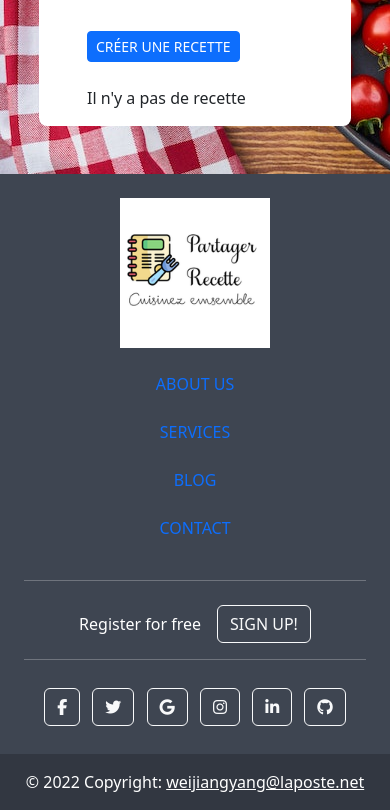
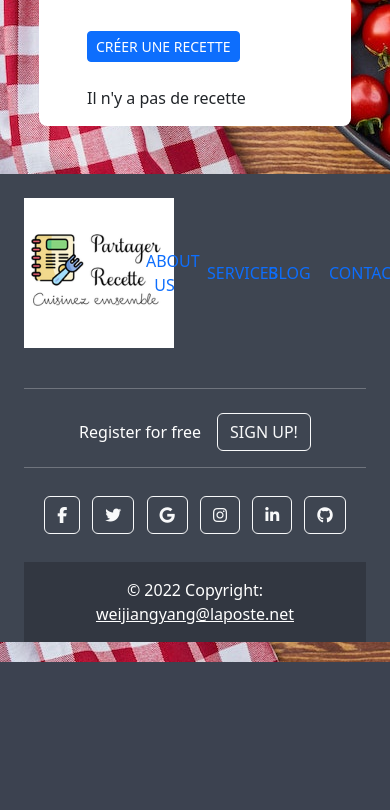
Before and after one commit to weijiangyang/AppRecette, a Symfony app: template templates/pages/recipe/index.html.twig in a window 390 px wide; the page is wider, and only the part inside the window is pictured. Shown: the part 182-992 px from the top of that part. After the commit the page ends 844 px from the top of that part, so only its background shows below. Run offline with Twig, Linux system fonts and the light colour scheme; the template is opened without the code that fills it, so the values that code supplies are empty; style sheets or scripts are compiled from the project's sources; some libraries are stand-ins or nearby versions.

Commit message:
arrange affichage

```diff
--- a/templates/pages/ingredient/index.html.twig
+++ b/templates/pages/ingredient/index.html.twig
@@ -12,7 +12,7 @@
 {% endblock %}
 
 {% block body %}
-    <div class="container bg-white border-rounded rounded-3 px-5 py-3 my-5" style="width:80%">
+    <div class="container-fluid bg-white border-rounded rounded-3 px-5 py-3 my-5" style="width:80%">
         <h1 class="mt-4">Mes ingredients</h1>
         <div><a href="{{ path('ingredient_new') }}" class="btn btn-primary btn-sm my-4 ">Créer un ingrédient</a></div>
         {% for message in app.flashes('success') %}
--- a/templates/pages/recipe/index.html.twig
+++ b/templates/pages/recipe/index.html.twig
@@ -15,7 +15,7 @@
 {% block body %}
 
 
-    <div class="container bg-white border-rounded rounded-3 px-5 py-3 my-5" style="width:80%">
+    <div class="container-fluid bg-white border-rounded rounded-3 px-5 py-3 my-5" style="width:80%">
         <h1 class="mt-4">Mes recettes</h1>
         <div><a href="{{ path('recipe_new') }}" class="btn btn-primary btn-sm my-4">Créer une recette</a></div>
         {% for message in app.flashes('success') %}
--- a/templates/partials/_footer.html.twig
+++ b/templates/partials/_footer.html.twig
@@ -1,29 +1,29 @@
 <!-- Remove the container if you want to extend the Footer to full width. -->
-<div >
+
   <!-- Footer -->
   <footer
-          class="text-center text-lg-start text-white mt-5"
+          class="text-center text-lg-start text-white mt-5 container-fluid p-4 pb-0"
           style="background-color: #3e4551"
           >
     <!-- Grid container -->
-    <div class="container p-4 pb-0">
+
       <!-- Section: Links -->
       <section class="">
         <!--Grid row-->
         <div class="row align-items-center">
           <!--Grid column-->
-          <div class="col-lg-4 col-md-6 mb-4 mb-md-0">
+          <div class="col-4  mb-4 mb-md-0">
                 <img style = "width:150px" src="{{ asset('images/logo3.jpg') }}">
           </div>
 
-          <div class="col-lg-2 col-md-6 mb-4 mb-md-0">
+          <div class="col-2 mb-4 mb-md-0">
             <a class="text-uppercase text-decoration-none" href="#">About us</a>
 
           </div>
           <!--Grid column-->
 
           <!--Grid column-->
-          <div class="col-lg-2 col-md-6 mb-4 mb-md-0">
+          <div class="col-2 mb-4 mb-md-0">
             <a class="text-uppercase text-decoration-none" href="#">Services</a>
 
 
@@ -31,14 +31,14 @@
           <!--Grid column-->
 
           <!--Grid column-->
-          <div class="col-lg-2 col-md-6 mb-4 mb-md-0">
+          <div class="col-2 mb-4 mb-md-0">
             <a class="text-uppercase text-decoration-none" href="#">Blog</a>
 
           </div>
           <!--Grid column-->
 
           <!--Grid column-->
-          <div class="col-lg-2 col-md-6 mb-4 mb-md-0">
+          <div class="col-2 mb-4 mb-md-0">
             <a class="text-uppercase text-decoration-none" href="#">Contact</a>
 
           </div>
@@ -126,9 +126,9 @@
       <a class="text-white" href="#"
          >weijiangyang@laposte.net</a
         >
-    </div>
+
     <!-- Copyright -->
   </footer>
   <!-- Footer -->
-</div>
+
 <!-- End of .container -->
```
